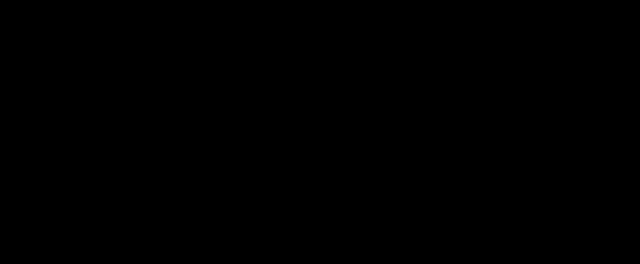
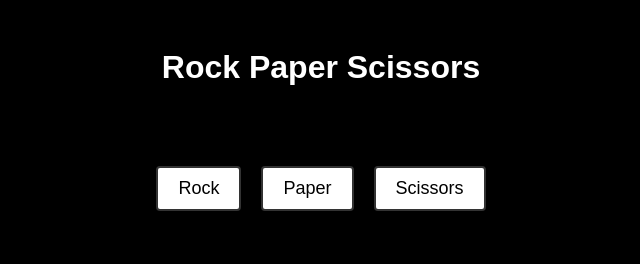
Before and after one commit to Lumi-sg/TS_RPS, a website built with webpack: page dist/index.html in a window 1280 px wide. Shown: the whole page, without its empty margins (319-959 px from the left). Built offline with Linux system fonts and the light colour scheme; files that its build step writes are made by us from their sources.

Commit message:
added basic button function, webpack issues :(

```diff
--- a/src/index.ts
+++ b/src/index.ts
@@ -1,3 +1,6 @@
 import css from "./styles.css";
+import initEventListeners from "./modules/initEventListeners";
 
 console.log("Hello!");
+
+initEventListeners();
--- /dev/null
+++ b/src/modules/initEventListeners.ts
@@ -0,0 +1,9 @@
+export default function initEventListeners() {
+	console.log("yo");
+	const buttons = document.querySelectorAll(".choice");
+	buttons.forEach((button) =>
+		button.addEventListener("click", (event: Event) => {
+			console.log((event.target as HTMLInputElement).value);
+		})
+	);
+}
--- a/src/styles.css
+++ b/src/styles.css
@@ -1,4 +1,44 @@
 body {
+	font-family: Arial, sans-serif;
+	text-align: center;
 	background-color: black;
-	color: aliceblue;
+	padding: 20px;
 }
+
+h1 {
+	color: #ffffff;
+}
+
+.game-container {
+	display: flex;
+	flex-direction: column;
+	align-items: center;
+	margin-top: 50px;
+}
+
+.choices {
+	display: flex;
+	justify-content: center;
+	margin-top: 30px;
+}
+
+button {
+	padding: 10px 20px;
+	margin: 0 10px;
+	cursor: pointer;
+	font-size: 18px;
+	background-color: #fff;
+	border: 2px solid #333;
+	border-radius: 4px;
+	transition: background-color 0.3s ease;
+}
+
+button:hover {
+	background-color: #c8c8c8;
+}
+
+.result {
+	margin-top: 30px;
+	font-size: 24px;
+	font-weight: bold;
+}
```
Also changed, not shown: dist/bundle.js, dist/index.html, dist/src/index.js (deleted), dist/webpack.config.js (deleted), 2 other files.
